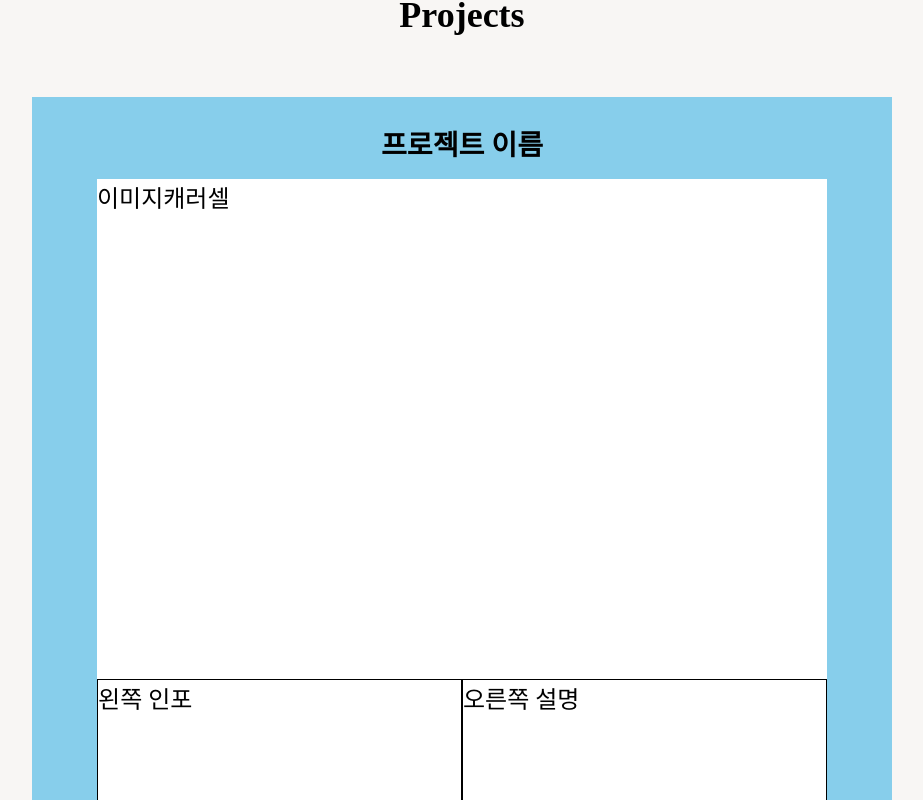
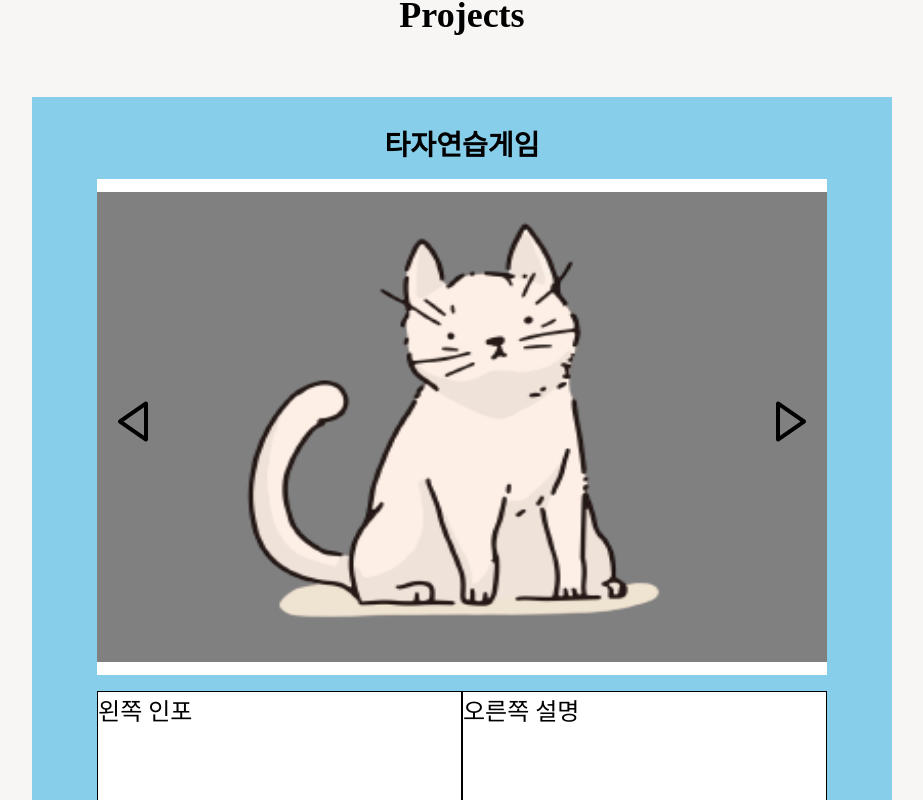
Before and after one commit to kimsh322/portfolio-react, a React (Vite) app: page / in a window 1280 px wide. Shown: the part 1640-2440 px from the top of the page, without its empty margins (178-1101 px from the left). Built offline with nearby package versions, Linux system fonts and the light colour scheme; a web font is replaced by a local one.

Commit message:
Feat : 캐러셀 구현 완료

```diff
--- a/src/components/projects/ProjectBox.tsx
+++ b/src/components/projects/ProjectBox.tsx
@@ -1,10 +1,16 @@
 import styled from "styled-components";
+import Carousel from "./carousel/Carousel";
+import { ProjectContent } from "./project-contents/typingPractice";
 
-const ProjectBox = () => {
+interface Props {
+  project: ProjectContent;
+}
+
+const ProjectBox = ({ project }: Props) => {
   return (
     <ProjectBoxContainer>
-      <h3>프로젝트 이름</h3>
-      <div className="carousel">이미지캐러셀</div>
+      <h3>{project.title}</h3>
+      <Carousel project={project} />
       <div className="contents">
         <div className="left-content">왼쪽 인포</div>
         <div className="right-content">오른쪽 설명</div>
@@ -22,17 +28,12 @@ const ProjectBoxContainer = styled.div`
   height: 1300px;
   margin: 5% 0;
   padding: 2%;
-  .carousel {
-    width: 90%;
-    height: 500px;
-    background-color: #fff;
-    margin-top: 2%;
-  }
   .contents {
     display: flex;
     justify-content: center;
     width: 100%;
     height: 55%;
+    margin-top: 2%;
     .left-content,
     .right-content {
       width: 45%;
--- /dev/null
+++ b/src/components/projects/carousel/Carousel.tsx
@@ -0,0 +1,111 @@
+import styled from "styled-components";
+import { BiLeftArrow, BiRightArrow } from "react-icons/bi";
+import { prevHandler, nextHandler, CarouselHandlerArgsType } from "./carouselHandler";
+import { useState } from "react";
+import { ProjectContent } from "../project-contents/typingPractice";
+
+interface Props {
+  project: ProjectContent;
+}
+interface CarouselBoxProps {
+  imageNumber: number;
+  carouselTransition: string;
+}
+
+const Carousel = ({ project }: Props) => {
+  const [imageNumber, setImageNumber] = useState(1);
+  const [carouselTransition, setCarouselTransition] = useState("transform 0.5s ease-in-out");
+
+  // 왼쪽 오른쪽 더미 생성
+  const projectImages = [
+    project.image[project.image.length - 1],
+    ...project.image,
+    project.image[0],
+  ];
+
+  const carouselArgsArr: CarouselHandlerArgsType = [
+    imageNumber,
+    setImageNumber,
+    setCarouselTransition,
+    projectImages.length - 2,
+  ];
+
+  return (
+    <CarouselContainer>
+      <button type="button" className="icon left">
+        <BiLeftArrow onClick={() => prevHandler(carouselArgsArr)} />
+      </button>
+      <CarouselBox imageNumber={imageNumber} carouselTransition={carouselTransition}>
+        {projectImages.map((image, idx) => {
+          return (
+            <div className="image-box">
+              <img src={image} key={idx} alt="project-image" className="project-image" />
+            </div>
+          );
+        })}
+      </CarouselBox>
+      <button type="button" className="icon right">
+        <BiRightArrow onClick={() => nextHandler(carouselArgsArr)} />
+      </button>
+    </CarouselContainer>
+  );
+};
+
+const CarouselContainer = styled.div`
+  display: flex;
+  justify-content: center;
+  align-items: center;
+  width: 90%;
+  height: 500px;
+  background-color: #fff;
+  margin-top: 2%;
+  position: relative;
+  overflow: hidden;
+  .icon {
+    background-color: transparent;
+    border: none;
+    font-size: 2em;
+    position: absolute;
+    transform: scale(1, 1.5);
+    z-index: 1;
+    cursor: pointer;
+  }
+  .left {
+    left: 1%;
+    top: 50%;
+    transform: translateY(-50%);
+  }
+  .right {
+    right: 1%;
+    top: 50%;
+    transform: translateY(-50%);
+  }
+`;
+
+const CarouselBox = styled.div<CarouselBoxProps>`
+  display: flex;
+  justify-content: center;
+  align-items: center;
+  height: 95%;
+  padding: 0 20%;
+  background-color: gray;
+  transform: translateX(
+    ${({ imageNumber }) => {
+      return `${100 - imageNumber * 50}vw`;
+    }}
+  ); //720px씩 넘기기
+  transition: ${({ carouselTransition }) => carouselTransition};
+  .image-box {
+    display: flex;
+    justify-content: center;
+    align-items: center;
+    width: 50vw;
+    height: 95%;
+    .project-image {
+      min-width: 80%;
+      max-height: 100%;
+    }
+  }
+`;
+
+export default Carousel;
--- /dev/null
+++ b/src/components/projects/carousel/carouselHandler.ts
@@ -0,0 +1,44 @@
+export type CarouselHandlerArgsType = [
+  pickNumber: number,
+  setPickNumber: React.Dispatch<React.SetStateAction<number>>,
+  setCarouselTransition: React.Dispatch<React.SetStateAction<string>>,
+  maxLength: number
+];
+
+interface PageHandler {
+  (argsArr: CarouselHandlerArgsType): void;
+}
+
+export const prevHandler: PageHandler = (argsArr) => {
+  const [pickNumber, setPickNumber, setCarouselTransition, maxLength] = argsArr;
+  const curNumber = pickNumber;
+  if (curNumber <= 1) {
+    setPickNumber(0);
+    setTimeout(() => {
+      setCarouselTransition("none");
+    }, 500);
+    setTimeout(() => {
+      setPickNumber(maxLength);
+    }, 550);
+    setTimeout(() => {
+      setCarouselTransition("transform 0.5s ease-in-out");
+    }, 600);
+  } else setPickNumber(curNumber - 1);
+};
+
+export const nextHandler: PageHandler = (argsArr) => {
+  const [pickNumber, setPickNumber, setCarouselTransition, maxLength] = argsArr;
+  const curNumber = pickNumber;
+  if (curNumber >= maxLength) {
+    setPickNumber(maxLength + 1);
+    setTimeout(() => {
+      setCarouselTransition("none");
+    }, 500);
+    setTimeout(() => {
+      setPickNumber(1);
+    }, 550);
+    setTimeout(() => {
+      setCarouselTransition("transform 0.5s ease-in-out");
+    }, 600);
+  } else setPickNumber(curNumber + 1);
+};
--- a/src/components/projects/project-contents/typingPractice.ts
+++ b/src/components/projects/project-contents/typingPractice.ts
@@ -1,3 +1,7 @@
+import testimg from "../../../assets/cat-image.png";
+import testimg2 from "../../../assets/tistory.png";
+import testimg3 from "../../../assets/stacks/figma.svg";
+
 export interface ProjectContent {
   title: string;
   image: string[];
@@ -14,7 +18,7 @@ export interface ProjectContent {
 
 export const typingPractice: ProjectContent = {
   title: "타자연습게임",
-  image: [],
+  image: [testimg, testimg2, testimg3],
   period: "2023.01 ~ 2023.02",
   team: "개인 프로젝트",
   stacks: "Vanilla Javascript",
--- a/src/pages/Projects.tsx
+++ b/src/pages/Projects.tsx
@@ -1,11 +1,16 @@
 import styled from "styled-components";
 import ProjectBox from "../components/projects/ProjectBox";
+import { typingPractice } from "../components/projects/project-contents/typingPractice";
+
+const parsingProjects = [typingPractice];
 
 const Projects = () => {
   return (
     <ProjectsContainer>
       <h2>Projects</h2>
-      <ProjectBox />
+      {parsingProjects.map((project) => {
+        return <ProjectBox key={project.title} project={project} />;
+      })}
     </ProjectsContainer>
   );
 };
```
